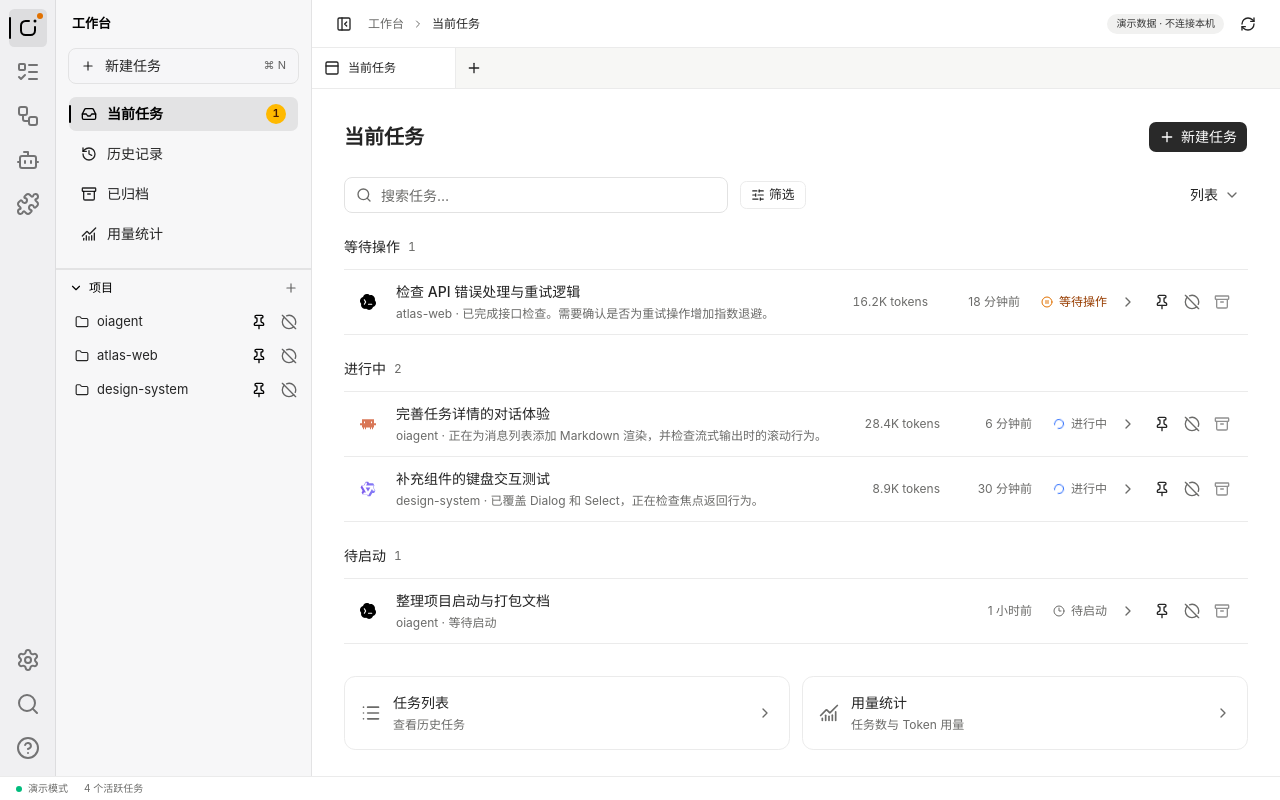
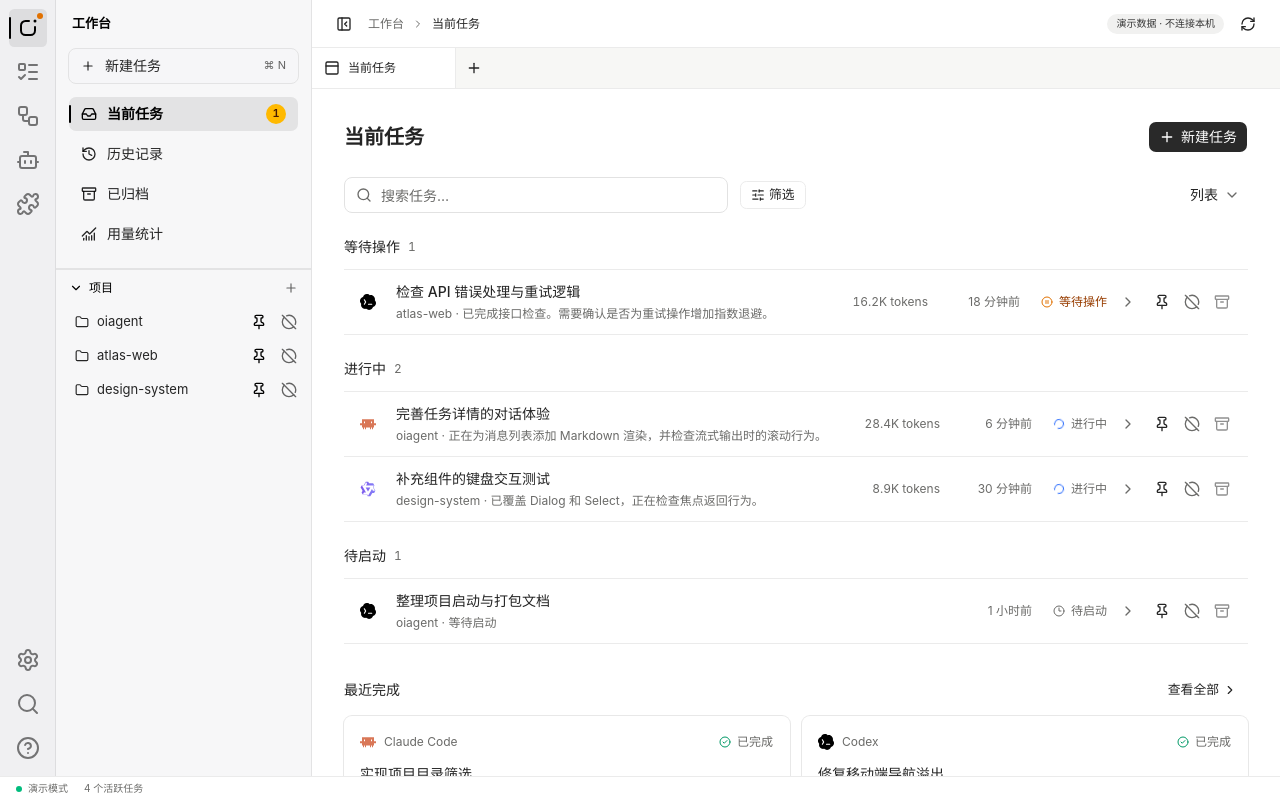
Before and after one commit to yemaster/OiAgent, a React (Vite) app: page / in a window 1280 px wide. Built offline with nearby package versions, Linux system fonts and the light colour scheme.

Commit message:
feat(tasks): show a few recently completed task cards

```diff
--- a/src/pages/Tasks.tsx
+++ b/src/pages/Tasks.tsx
@@ -19,7 +19,7 @@ import {
   ArchiveToolbar,
 } from "@/components/workspace/ArchiveSelection";
 import { TaskContextMenu } from "@/components/workspace/TaskContextMenu";
-import { useMemo, useState } from "react";
+import { useEffect, useMemo, useState } from "react";
 import {
   ChevronDown,
   ChevronRight,
@@ -267,6 +267,12 @@ export function TasksPage({
   const [status, setStatus] = useState("all");
   const [view, setView] = useState("list");
   const [limit, setLimit] = useState(30);
+  const [now, setNow] = useState(Date.now);
+  useEffect(() => {
+    if (history) return;
+    const timer = window.setInterval(() => setNow(Date.now()), 60_000);
+    return () => window.clearInterval(timer);
+  }, [history]);
   const hasFilters =
     !!query.trim() ||
     project !== "all" ||
@@ -325,6 +331,20 @@ export function TasksPage({
         new Date(b.updatedAt).getTime() - new Date(a.updatedAt).getTime(),
     );
   const shown = recent.slice(0, limit);
+  const justCompleted = useMemo(() => {
+    if (history || hasFilters) return [];
+    return topLevelTasks(snapshot.tasks)
+      .filter((task) => {
+        const completedAt = Date.parse(task.updatedAt);
+        return (
+          task.status === "completed" &&
+          !task.archived &&
+          completedAt >= now - 24 * 60 * 60 * 1000
+        );
+      })
+      .sort((a, b) => Date.parse(b.updatedAt) - Date.parse(a.updatedAt))
+      .slice(0, 3);
+  }, [snapshot.tasks, history, hasFilters, now]);
   const pinnedShown = shown.filter(pinned);
   const groups = groupBy(
     shown.filter((t) => !pinned(t)),
@@ -559,6 +579,22 @@ export function TasksPage({
             )}
           </section>
         )}
+        {justCompleted.length > 0 && (
+          <section aria-label="最近完成" className="mb-8">
+            <div className="mb-3 flex items-center justify-between gap-3">
+              <h2 className="text-sm font-medium">最近完成</h2>
+              <Button variant="ghost" size="sm" onClick={onHistory}>
+                查看全部
+                <ChevronRight className="size-3.5" />
+              </Button>
+            </div>
+            <div className="grid grid-cols-1 gap-3 min-[1050px]:grid-cols-2 min-[1550px]:grid-cols-3">
+              {justCompleted.map((task) => (
+                <TaskCard key={task.id} task={task} onOpen={onOpen} />
+              ))}
+            </div>
+          </section>
+        )}
         {!history && !hasFilters && (
           <nav
             aria-label="任务快捷入口"
```
Also changed, not shown: 1 other file (tests, documents, lock files or other folders).
